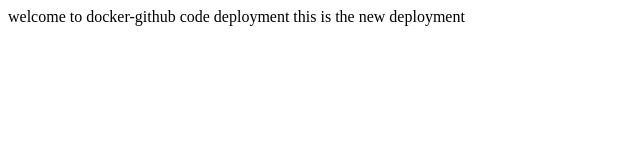
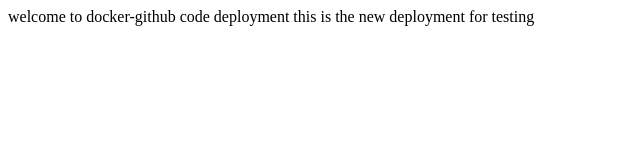
Before and after one commit to stdev321/docker-github, a website: page home.html in a window 1280 px wide. Shown: the full height of the page, 0-640 px from the left. Drawn offline with Linux system fonts and the light colour scheme.

Commit message:
new chnages

```diff
--- a/home.html
+++ b/home.html
@@ -8,6 +8,6 @@
 </head>
 <body>
     welcome to docker-github code deployment
-    this is the new deployment
+    this is the new deployment for testing
 </body>
 </html>
```
